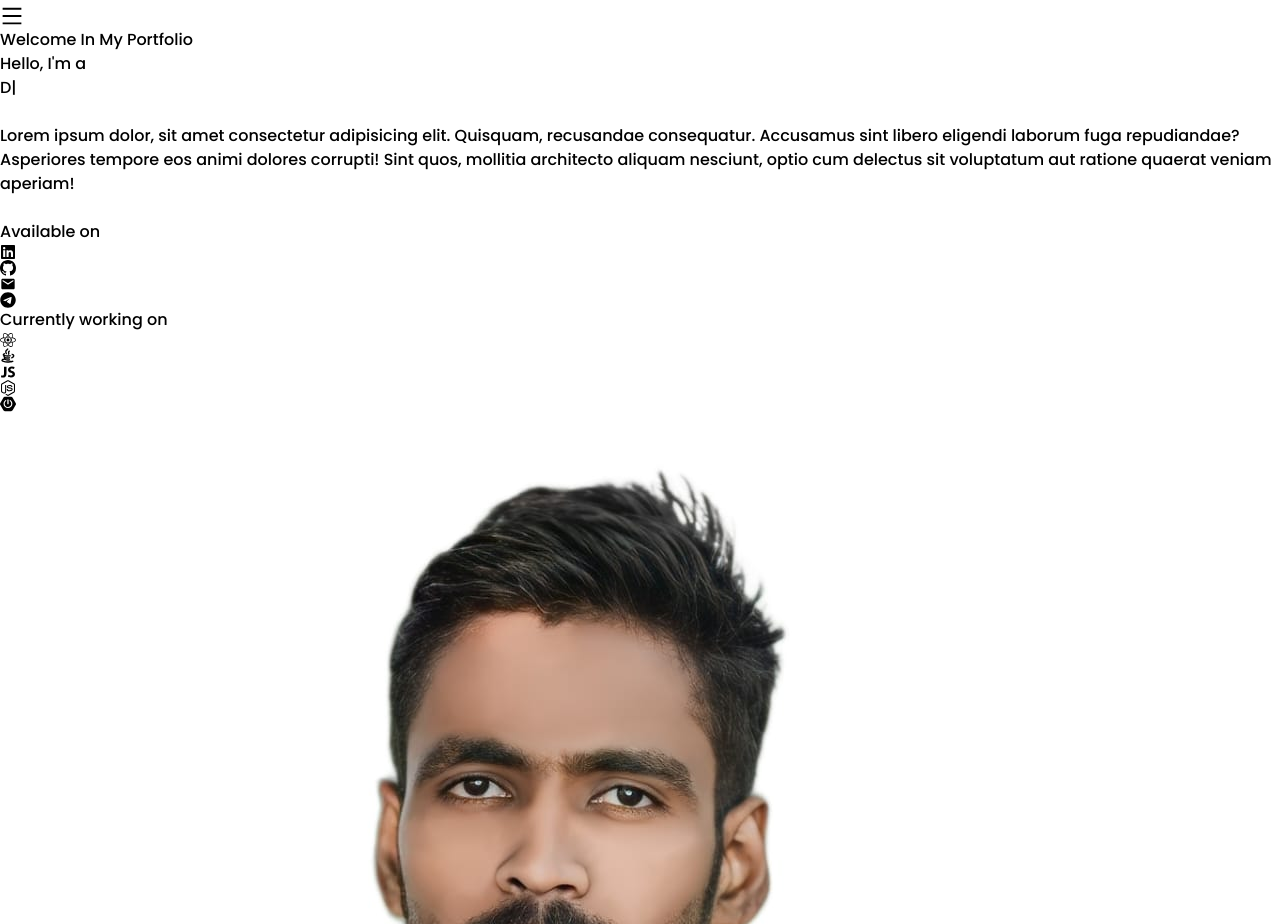
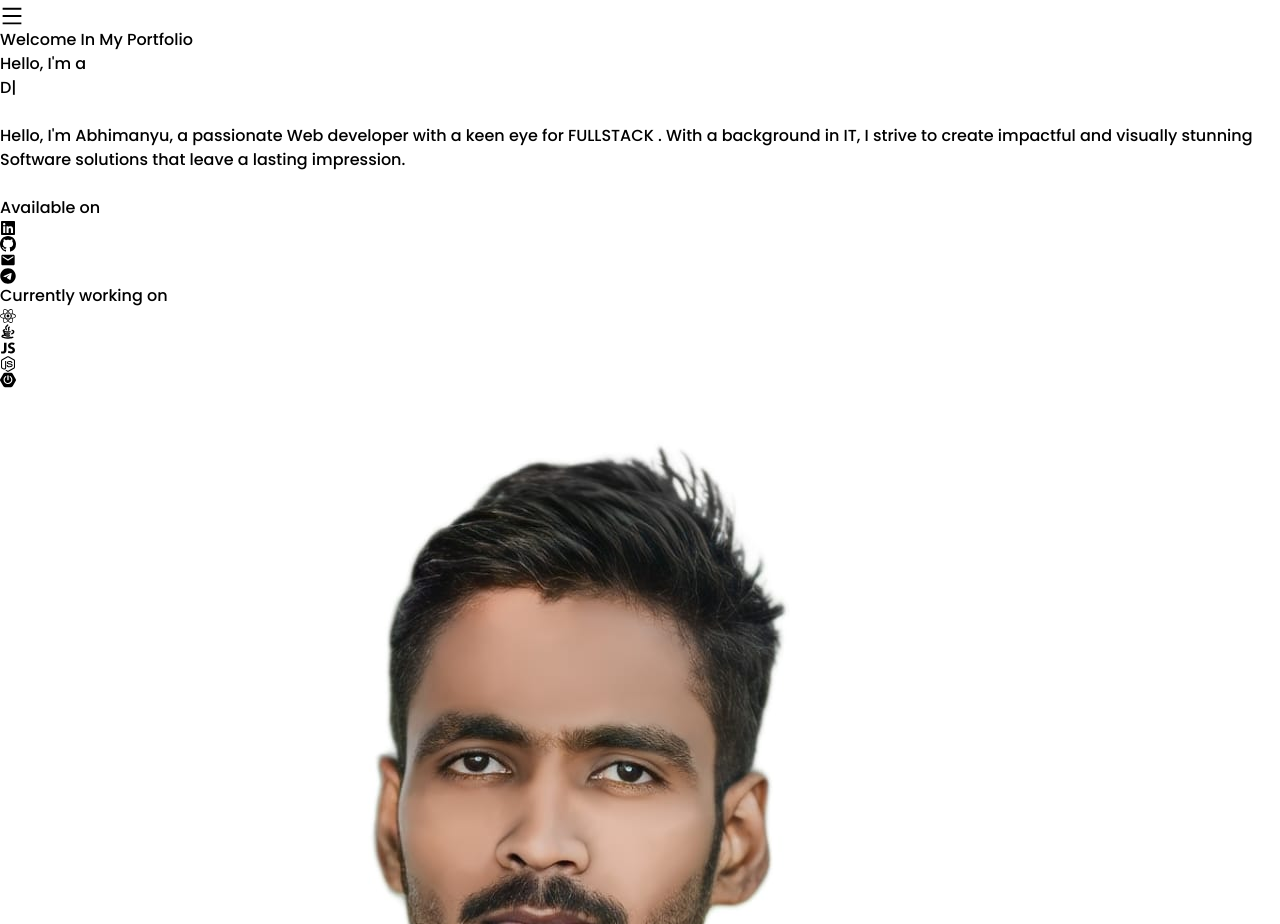
Before and after one commit to Abhima9523/PortFolio, a React (Vite) app: page / in a window 1280 px wide. Shown: the part 1444-2368 px from the top of the page. Built offline with nearby package versions, Linux system fonts and the light colour scheme.

Commit message:
Update Home.jsx

```diff
--- a/src/components/Home.jsx
+++ b/src/components/Home.jsx
@@ -39,11 +39,9 @@ function Home() {
             </div>
             <br />
             <p className="text-sm md:text-md text-justify">
-              Lorem ipsum dolor, sit amet consectetur adipisicing elit.
-              Quisquam, recusandae consequatur. Accusamus sint libero eligendi
-              laborum fuga repudiandae? Asperiores tempore eos animi dolores
-              corrupti! Sint quos, mollitia architecto aliquam nesciunt, optio
-              cum delectus sit voluptatum aut ratione quaerat veniam aperiam!
+              Hello, I'm Abhimanyu, a passionate Web developer with a keen eye for FULLSTACK
+          . With a background in IT, I strive to create impactful and
+          visually stunning Software solutions that leave a lasting impression.
             </p>
             <br />
             {/* social media icons */}
```
